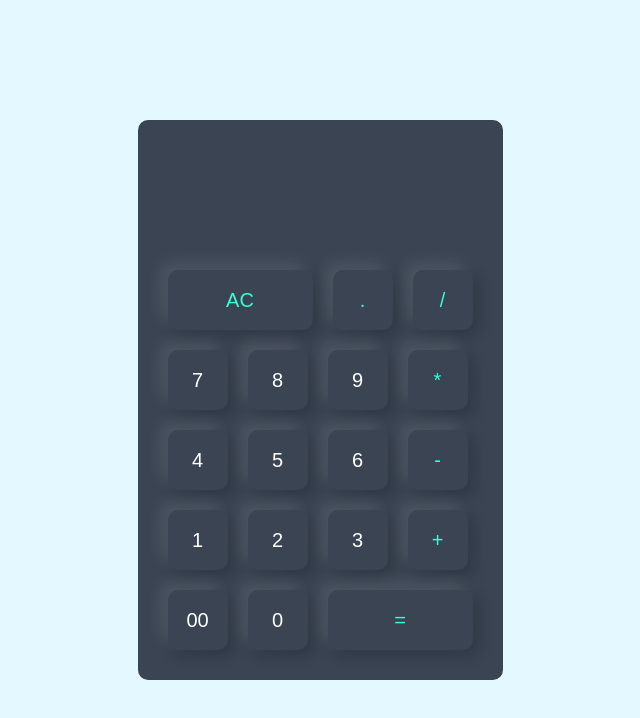
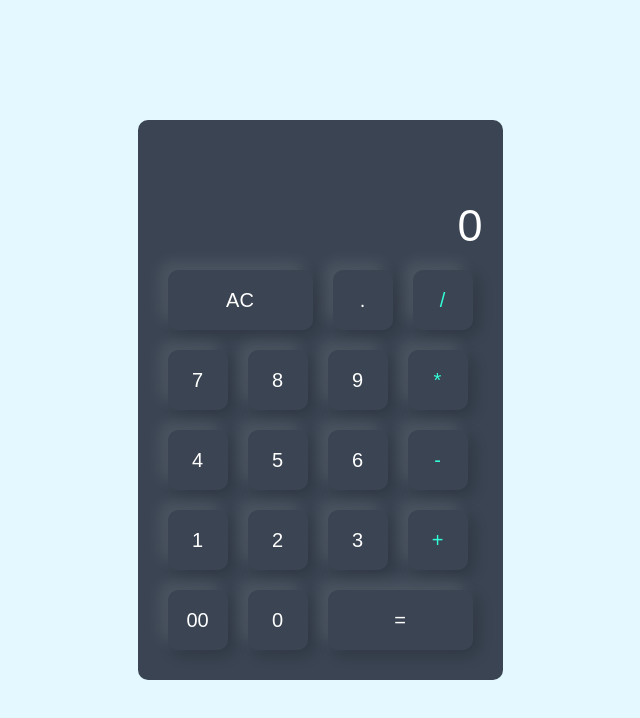
Before and after one commit to h-behgam/Calculator, a React (Create React App) app: page / in a window 1280 px wide. Shown: the top 718 px of the page, without its empty margins (320-960 px from the left). Built offline with nearby package versions, Linux system fonts and the light colour scheme.

Commit message:
update some functions

```diff
--- a/src/Components/Form/Form.js
+++ b/src/Components/Form/Form.js
@@ -5,10 +5,11 @@ import OperationButton from "../Buttons/OperationButton";
 export const action = {
   AddDigit: "add digit",
   Clear: "clear",
+  ChoseOperation: "chose operation",
+  Equal: "equal",
 };
 
 function Form() {
-  console.log(action);
   let initialState = {
     currentNumber: "",
     previousNumber: "",
@@ -17,9 +18,43 @@ function Form() {
   const reducer = (state, { type, payload }) => {
     switch (type) {
       case action.AddDigit:
+        if (payload.digit === 0 && state.currentNumber === "") return state;
+        if (payload.digit === "00" && state.currentNumber === "") return state;
+        if (payload.digit === "." && state.currentNumber.includes(".")) return state;
+
         return {
           ...state,
           currentNumber: `${state.currentNumber || ""}${payload.digit}`,
+        };
+      case action.Clear:
+        return { currentNumber: "", previousNumber: "", operation: "" };
+
+      case action.ChoseOperation:
+        if (state.operation !== "" && state.currentNumber === "") {
+          return state;
+        }
+        if (state.currentNumber !== "" && state.previousNumber !== "" && state.operation !== "") {
+          return {
+            currentNumber: "",
+            previousNumber: equal(state),
+            operation: payload.operation,
+          };
+        }
+        return {
+          ...state,
+          previousNumber: state.currentNumber,
+          currentNumber: "",
+          operation: payload.operation,
+        };
+
+      case action.Equal:
+        if (state.currentNumber === "" || state.previousNumber === "" || state.operation === "") {
+          return state;
+        }
+        return {
+          currentNumber: equal(state),
+          previousNumber: "",
+          operation: "",
         };
 
       default:
@@ -27,6 +62,24 @@ function Form() {
     }
   };
   const [state, dispatch] = useReducer(reducer, initialState);
+  function equal(state) {
+    let { currentNumber, previousNumber, operation } = state;
+    currentNumber = parseFloat(currentNumber);
+    previousNumber = parseFloat(previousNumber);
+    switch (operation) {
+      case "+":
+        return previousNumber + currentNumber;
+      case "-":
+        return previousNumber - currentNumber;
+      case "*":
+        return previousNumber * currentNumber;
+      case "/":
+        return previousNumber / currentNumber;
+
+      default:
+        break;
+    }
+  }
 
   return (
     <form
@@ -35,28 +88,46 @@ function Form() {
       }}
     >
       <div className="display">
-        {console.log(typeof state, state)}
-        <p>{state.currentNumber}</p>
+        {console.log(state)}
+        <p>
+          {state.previousNumber}
+          <span>{state.operation}</span>
+        </p>
+        <p>{state.currentNumber === "" ? 0 : state.currentNumber}</p>
       </div>
 
-      <OperationButton operation={"AC"} className={"double"} />
-      <OperationButton operation={"."} />
-      <OperationButton operation={"/"} />
+      <button
+        className="double"
+        onClick={() => {
+          dispatch({ type: action.Clear });
+        }}
+      >
+        AC
+      </button>
+      <DigitButton digit={"."} dispatch={dispatch} />
+      <OperationButton operation={"/"} dispatch={dispatch} />
       <DigitButton digit={7} dispatch={dispatch} />
       <DigitButton digit={8} dispatch={dispatch} />
       <DigitButton digit={9} dispatch={dispatch} />
-      <OperationButton operation={"*"} />
+      <OperationButton operation={"*"} dispatch={dispatch} />
       <DigitButton digit={4} dispatch={dispatch} />
       <DigitButton digit={5} dispatch={dispatch} />
       <DigitButton digit={6} dispatch={dispatch} />
-      <OperationButton operation={"-"} />
+      <OperationButton operation={"-"} dispatch={dispatch} />
       <DigitButton digit={1} dispatch={dispatch} />
       <DigitButton digit={2} dispatch={dispatch} />
       <DigitButton digit={3} dispatch={dispatch} />
-      <OperationButton operation={"+"} />
+      <OperationButton operation={"+"} dispatch={dispatch} />
       <DigitButton digit={"00"} dispatch={dispatch} />
       <DigitButton digit={0} dispatch={dispatch} />
-      <OperationButton operation={"="} className={"double"} />
+      <button
+        className={"double"}
+        onClick={() => {
+          dispatch({ type: action.Equal });
+        }}
+      >
+        =
+      </button>
     </form>
   );
 }
```
